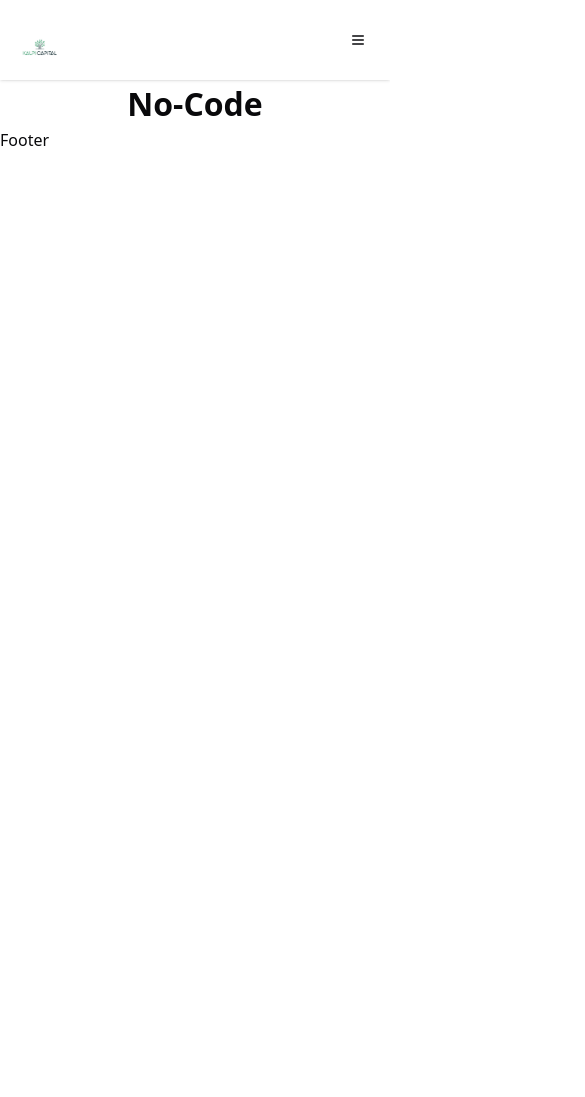
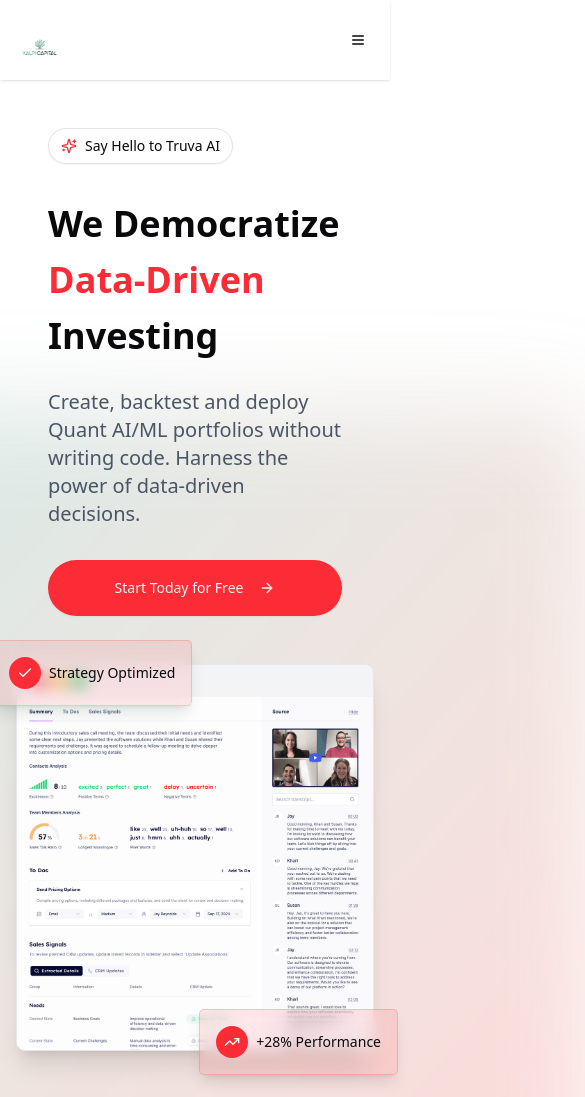
Before and after one commit to harshG775/kalpi-capital-landing, a Next.js app: page /v3 in a window 390 px wide. Shown: the top 1097 px of the page, 585 px wide, since content can reach past the window. Before the commit the page ends 844 px from the top, so only its background shows below. Built offline with nearby package versions, Linux system fonts and the light colour scheme.

Commit message:
feat: add HeroSection and RollingTextAnimation components with animations and responsive design

```diff
--- /dev/null
+++ b/src/app/v3/_components/HeroSection.tsx
@@ -0,0 +1,124 @@
+import { motion } from "framer-motion";
+import { RollingTextAnimation } from "./RollingTextAnimation";
+import { Button } from "@/components/ui/button";
+import { ArrowRight, Check, Play, StarsIcon, TrendingUp } from "lucide-react";
+import Image from "next/image";
+import { MagneticButton } from "@/components/ui/magnetic-button";
+
+export default function HeroSection() {
+    return (
+        <section className="py-12 md:py-18 lg:px-0 px-4">
+            <div className="max-w-[96rem] mx-auto">
+                <div className="grid grid-cols-1 lg:grid-cols-2 gap-12 items-top">
+                    <motion.div
+                        initial={{ opacity: 0, y: 20 }}
+                        animate={{ opacity: 1, y: 0 }}
+                        transition={{ duration: 0.5 }}
+                        className="space-y-10 px-8"
+                    >
+                        <Button variant="outline" className="hover:bg-background" asChild>
+                            <div>
+                                <StarsIcon className="h-10 w-10 text-primary inline-block" />
+                                Say Hello to Truva AI
+                            </div>
+                        </Button>
+                        <h1 className="text-4xl sm:text-7xl font-bold space-y-4 mb-4">
+                            We Democratize
+                            <RollingTextAnimation
+                                phrases={["Quant Systematic", "AI-Powered", "Data-Driven", "No-Code"]}
+                                className="mt-4 text-primary"
+                            />
+                            Investing
+                        </h1>
+                        <p className="mt-8 text-xl text-gray-600 dark:text-gray-300 mb-8">
+                            Create, backtest and deploy Quant AI/ML portfolios without writing code. Harness the power
+                            of data-driven decisions.
+                        </p>
+                        <div className="flex flex-col sm:flex-row gap-4">
+                            <Button asChild className="h-14 rounded-4xl px-16 has-[>svg]:px-6">
+                                <MagneticButton>
+                                    Start Today for Free <ArrowRight className="ml-2 h-4 w-4" />
+                                </MagneticButton>
+                            </Button>
+                        </div>
+                    </motion.div>
+
+                    <motion.div
+                        initial={{ opacity: 0, x: 20 }}
+                        animate={{ opacity: 1, x: 0 }}
+                        transition={{ duration: 0.5, delay: 0.2 }}
+                        className="relative"
+                    >
+                        <div className="bg-white dark:bg-neutral-800 rounded-xl shadow-xl overflow-hidden border border-gray-200 dark:border-neutral-700">
+                            <div className="h-8 bg-gray-100 dark:bg-neutral-700 flex items-center px-4">
+                                <div className="flex gap-2">
+                                    <div className="w-3 h-3 rounded-full bg-red-500" />
+                                    <div className="w-3 h-3 rounded-full bg-yellow-500" />
+                                    <div className="w-3 h-3 rounded-full bg-green-500" />
+                                </div>
+                            </div>
+                            <Image
+                                src="/hero-image.png"
+                                alt="Kalpi Capital Platform"
+                                width={800}
+                                height={600}
+                                className="w-full h-auto"
+                            />
+                        </div>
+
+                        {/* Floating elements */}
+                        <div className="absolute -top-6 -left-6 bg-primary/10 p-4 rounded-lg shadow-lg backdrop-blur-sm border border-primary/20">
+                            <div className="flex items-center gap-2">
+                                <div className="w-8 h-8 rounded-full bg-primary flex items-center justify-center text-white">
+                                    <Check className="h-4 w-4" />
+                                </div>
+                                <div className="text-sm font-medium">Strategy Optimized</div>
+                            </div>
+                        </div>
+
+                        <div className="absolute -bottom-6 -right-6 bg-primary/10 p-4 rounded-lg shadow-lg backdrop-blur-sm border border-primary/20">
+                            <div className="flex items-center gap-2">
+                                <div className="w-8 h-8 rounded-full bg-primary flex items-center justify-center text-white">
+                                    <TrendingUp className="h-4 w-4" />
+                                </div>
+                                <div className="text-sm font-medium">+28% Performance</div>
+                            </div>
+                        </div>
+                        {/* gradient */}
+                        <div className="bg-gradient-to-br from-chart-2/20 to-primary/20 absolute -z-10 rounded-2xl blur-xl scale-200  w-[25rem] h-[28rem] top-1/2 left-1/2 transform -translate-x-1/2 -translate-y-1/2" />
+                    </motion.div>
+                </div>
+
+                {/* Trusted by logos */}
+                <div className="mt-20">
+                    <p className="text-center text-sm text-muted-foreground font-semibold mb-6">
+                        Built by experts from
+                    </p>
+                    <div className="flex flex-wrap justify-center items-center gap-8 md:gap-16">
+                        {["HDFC", "ICICI", "Axis", "Kotak", "SBI"].map((company, i) => (
+                            <motion.div
+                                key={i}
+                                initial={{ opacity: 0.5 }}
+                                whileInView={{ opacity: 1 }}
+                                transition={{ duration: 0.5 }}
+                                viewport={{ once: true }}
+                            >
+                                <div className="font-serif text-2xl font-medium text-muted-foreground px-4 py-2">
+                                    {company}
+                                </div>
+                            </motion.div>
+                        ))}
+                    </div>
+                </div>
+                <div>
+                    <iframe
+                        src="https://player.vimeo.com/video/1069361225?muted=1autopause=0loop=1app_id=122963"
+                        width="100%"
+                        height="100%"
+                        className="max-w-5xl mx-auto aspect-video rounded-2xl mt-20"
+                    ></iframe>
+                </div>
+            </div>
+        </section>
+    );
+}
--- /dev/null
+++ b/src/app/v3/_components/RollingTextAnimation.tsx
@@ -0,0 +1,39 @@
+"use client";
+import React, { useState, useEffect } from "react";
+import { motion, AnimatePresence } from "framer-motion";
+import { cn } from "@/lib/utils";
+
+export const RollingTextAnimation = ({ phrases, className }: { phrases: string[]; className?: string }) => {
+    const [index, setIndex] = useState(0);
+
+    useEffect(() => {
+        const intervalId = setInterval(() => {
+            setIndex((prevIndex) => (prevIndex + 1) % phrases.length);
+        }, 2000);
+
+        return () => clearInterval(intervalId);
+    }, [phrases.length]);
+
+    return (
+        <div className={cn("text-4xl h-14 sm:text-7xl sm:h-18 flex overflow-hidden relative", className)}>
+            <AnimatePresence mode="sync">
+                <motion.div
+                    key={`${index}${phrases[index]}`}
+                    initial={{ y: "100%" }}
+                    animate={{ y: "0%" }}
+                    exit={{ y: "-100%" }}
+                    transition={{
+                        duration: 0.5,
+                        ease: "easeInOut",
+                    }}
+                    style={{
+                        position: "absolute",
+                        width: "100%",
+                    }}
+                >
+                    {phrases[index]}
+                </motion.div>
+            </AnimatePresence>
+        </div>
+    );
+};
--- a/src/app/v3/page.tsx
+++ b/src/app/v3/page.tsx
@@ -1,64 +1,15 @@
 "use client";
 import Navbar from "./_components/Navbar";
 import Footer from "./_components/Footer";
-import React, { useState, useEffect } from "react";
-import { motion, AnimatePresence } from "framer-motion";
-
-const RollingTextAnimation = ({ phrases }: { phrases: string[] }) => {
-    const [index, setIndex] = useState(0);
-
-    useEffect(() => {
-        const intervalId = setInterval(() => {
-            setIndex((prevIndex) => (prevIndex + 1) % phrases.length);
-        }, 2000);
-
-        return () => clearInterval(intervalId);
-    }, [phrases.length]);
-
-    return (
-        <div
-            style={{
-                fontSize: "2rem",
-                fontWeight: "bold",
-                height: "3rem",
-                display: "flex",
-                alignItems: "center",
-                justifyContent: "center",
-                overflow: "hidden",
-                position: "relative",
-            }}
-        >
-            <AnimatePresence mode="sync">
-                <motion.div
-                    key={`${index}${phrases[index]}`}
-                    initial={{ y: "100%" }}
-                    animate={{ y: "0%" }}
-                    exit={{ y: "-100%" }}
-                    transition={{
-                        duration: 0.5,
-                        ease: "easeInOut",
-                    }}
-                    style={{
-                        position: "absolute",
-                        width: "100%",
-                        textAlign: "center",
-                    }}
-                >
-                    {phrases[index]}
-                </motion.div>
-            </AnimatePresence>
-        </div>
-    );
-};
+import HeroSection from "./_components/HeroSection";
 
 export default function V3page() {
-    const phrases = ["Quant Systematic", "AI-Powered", "Data-Driven", "No-Code"];
-
     return (
         <div>
             <Navbar />
-            <RollingTextAnimation phrases={phrases} />
-            <main></main>
+            <main>
+                <HeroSection/>
+            </main>
             <Footer />
         </div>
     );
```
Also changed, not shown: public/hero-image.png (added).
